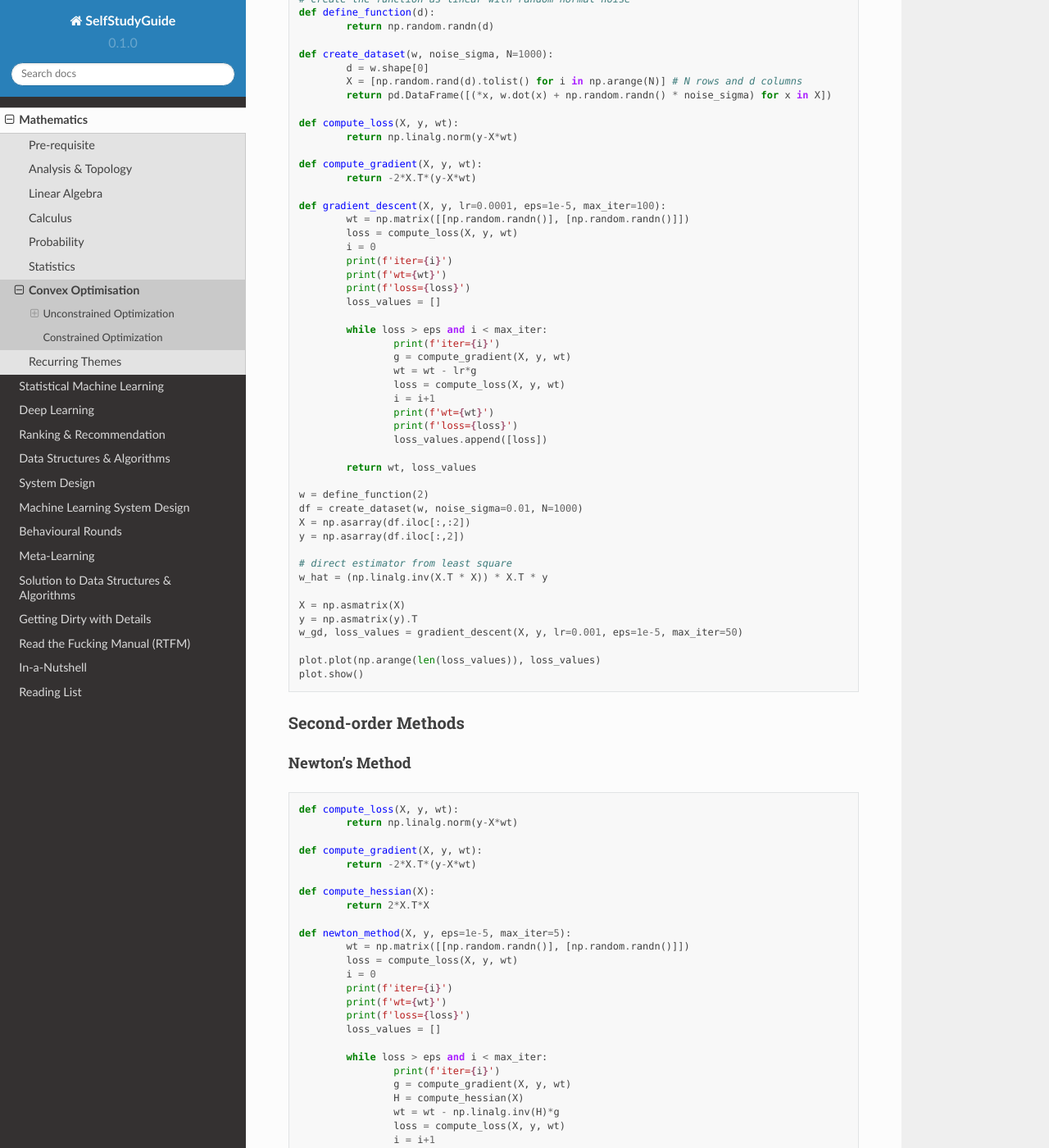
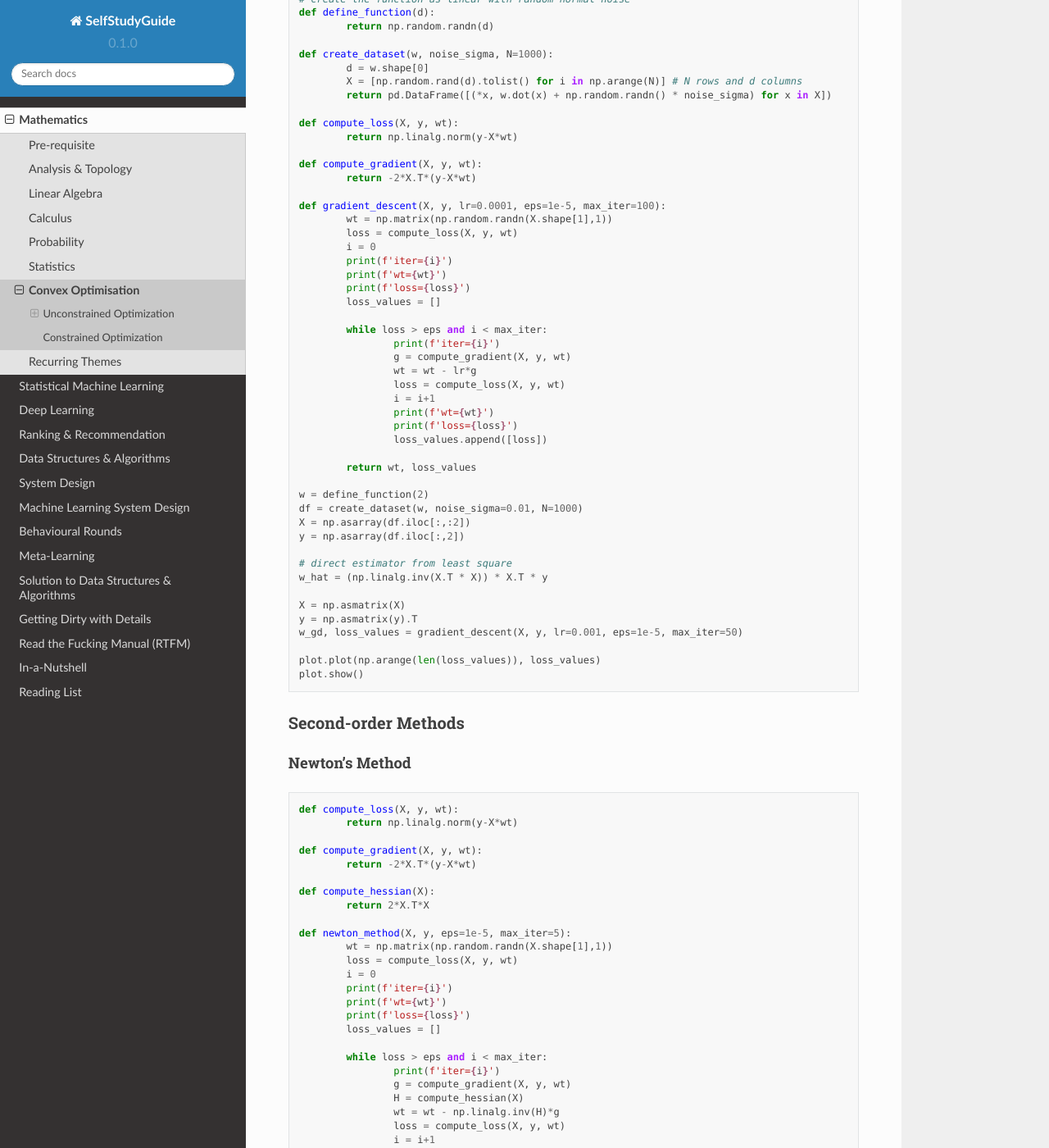
Before and after one commit to uselesstechjunks/leetcode, a Sphinx documentation site: the page built from docs/source/math/conv.rst, in a window 1280 px wide and 1400 px high, scrolled down 1363 px. Shown: the whole window at 82% size. Built offline with Sphinx 7.4.7 and the Read the Docs theme 2.0.0, drawn with Linux system fonts in a browser that asks for light colours.

Commit message:
Update conv.rst

```diff
--- a/docs/source/math/conv.rst
+++ b/docs/source/math/conv.rst
@@ -60,7 +60,7 @@ Code example for Linear Regression
 		return -2*X.T*(y-X*wt)
 
 	def gradient_descent(X, y, lr=0.0001, eps=1e-5, max_iter=100):
-		wt = np.matrix([[np.random.randn()], [np.random.randn()]])
+		wt = np.matrix(np.random.randn(X.shape[1],1))
 		loss = compute_loss(X, y, wt)
 		i = 0
 		print(f'iter={i}')
@@ -111,7 +111,7 @@ Newton's Method
 		return 2*X.T*X
 
 	def newton_method(X, y, eps=1e-5, max_iter=5):
-		wt = np.matrix([[np.random.randn()], [np.random.randn()]])
+		wt = np.matrix(np.random.randn(X.shape[1],1))
 		loss = compute_loss(X, y, wt)
 		i = 0
 		print(f'iter={i}')
```
